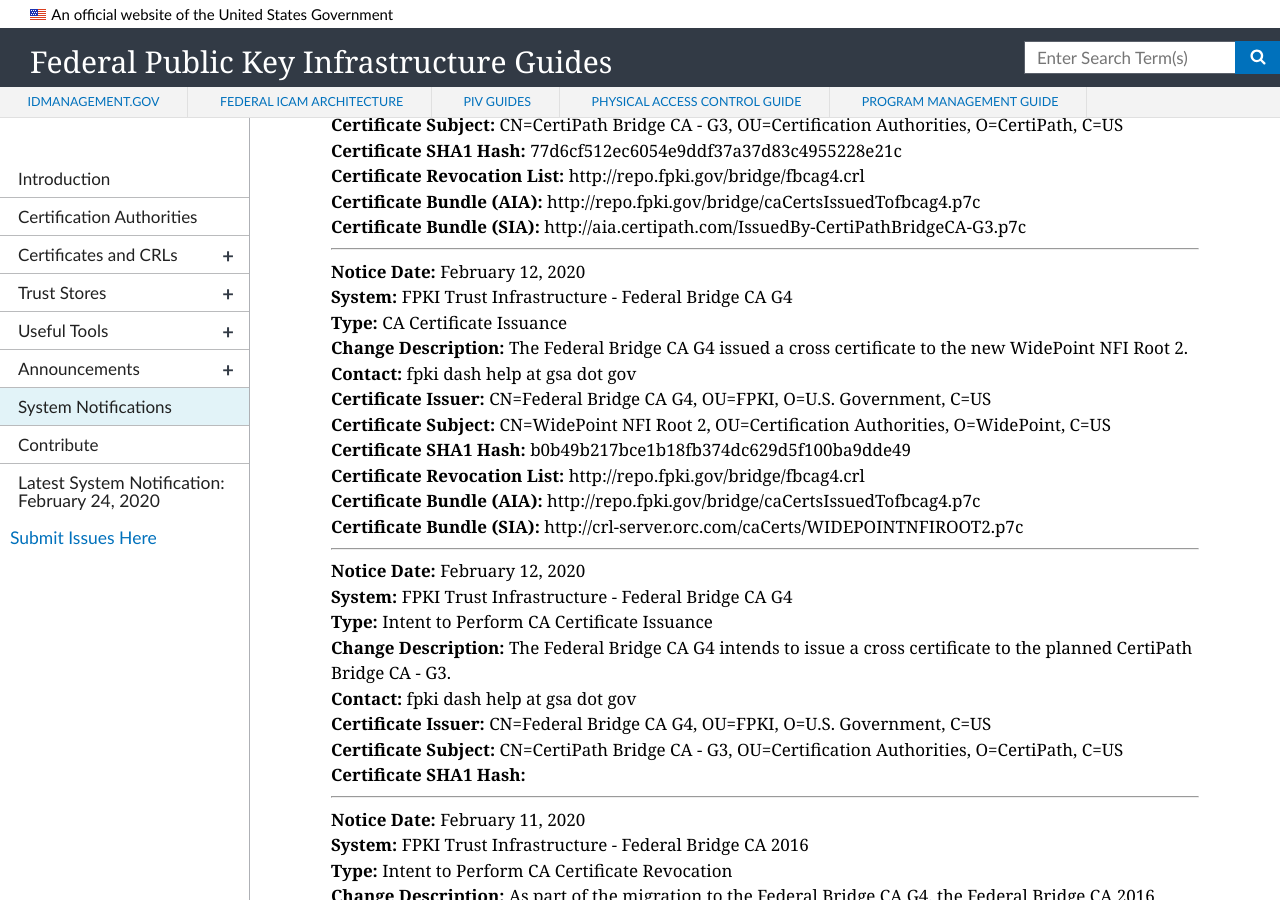
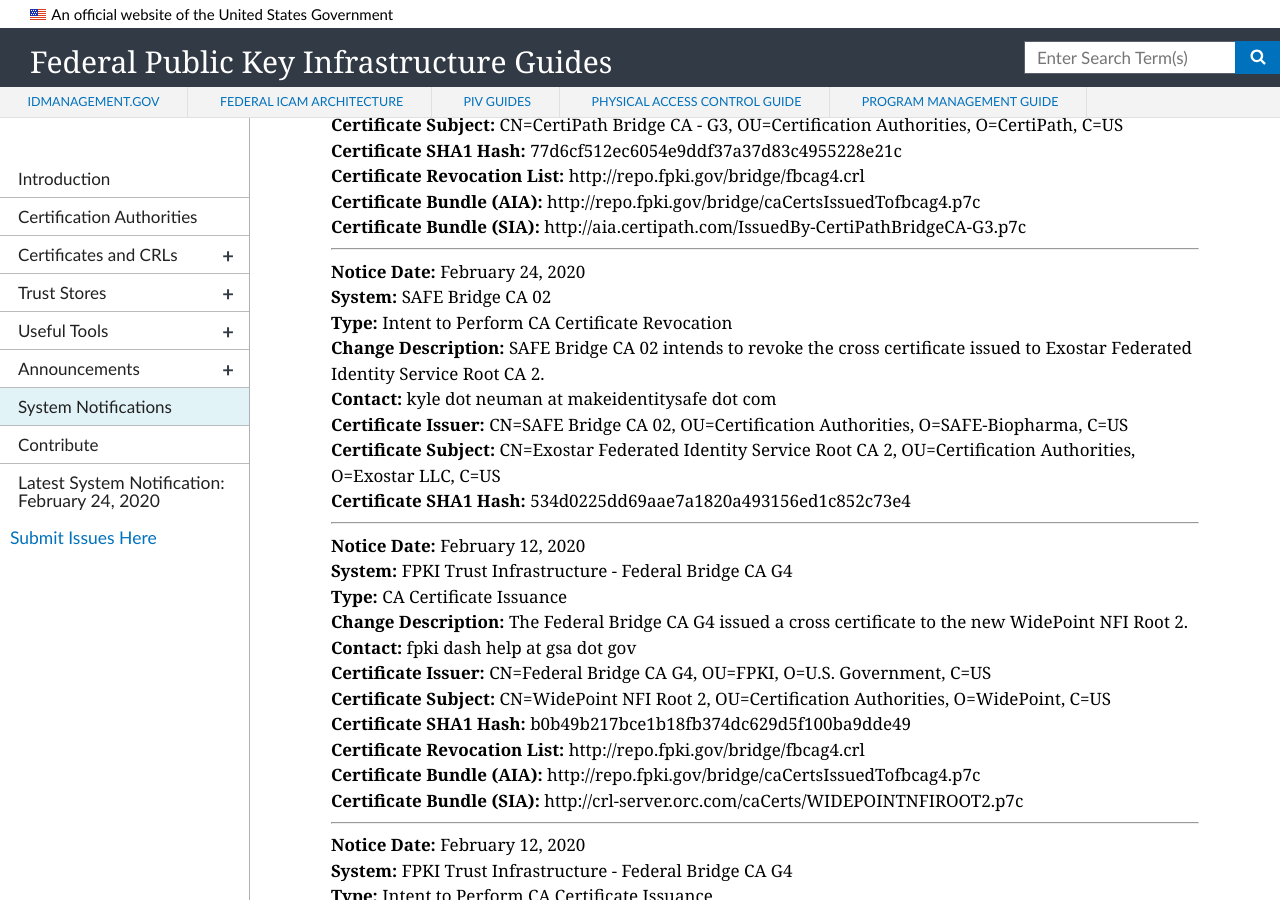
Before and after one commit to GSA/fpki-guides, a Jekyll site: the page built from pages/fpki_notifications.md, in a window 1280 px wide and 900 px high, scrolled down 1545 px. Built offline with Jekyll 4.4.1, drawn with Linux system fonts in a browser that asks for light colours; nearby versions of some CDN libraries.

Commit message:
Update notifications.yml

```diff
--- a/_data/notifications.yml
+++ b/_data/notifications.yml
@@ -2054,6 +2054,15 @@
   ocsp_uri:
 
 - notice_date: February 24, 2020
+  change_type: Intent to Perform CA Certificate Revocation
+  system: SAFE Bridge CA 02
+  change_description: SAFE Bridge CA 02 intends to revoke the cross certificate issued to Exostar Federated Identity Service Root CA 2.
+  contact: kyle dot neuman at makeidentitysafe dot com
+  ca_certificate_hash: 534d0225dd69aae7a1820a493156ed1c852c73e4
+  ca_certificate_issuer: CN=SAFE Bridge CA 02, OU=Certification Authorities, O=SAFE-Biopharma, C=US
+  ca_certificate_subject: CN=Exostar Federated Identity Service Root CA 2, OU=Certification Authorities, O=Exostar LLC, C=US
+
+- notice_date: February 24, 2020
   change_type: CA Certificate Issuance
   system: FPKI Trust Infrastructure - Federal Bridge CA G4
   change_description: The Federal Bridge CA G4 issued a cross certificate to the CertiPath Bridge CA - G3.
@@ -2079,7 +2088,6 @@
   sia_uri: http://repo.fpki.gov/bridge/caCertsIssuedByfbcag4.p7c
   ocsp_uri:
 
-
 - notice_date: February 24, 2020
   change_type: CA Certificate Issuance
   system: WidePoint NFI Root 2
@@ -2092,6 +2100,7 @@
   aia_uri: http://crl-server.orc.com/caCerts/WIDEPOINTNFIROOT2.p7c
   sia_uri:
   ocsp_uri:
+
 
 
 #- notice_date:
```
